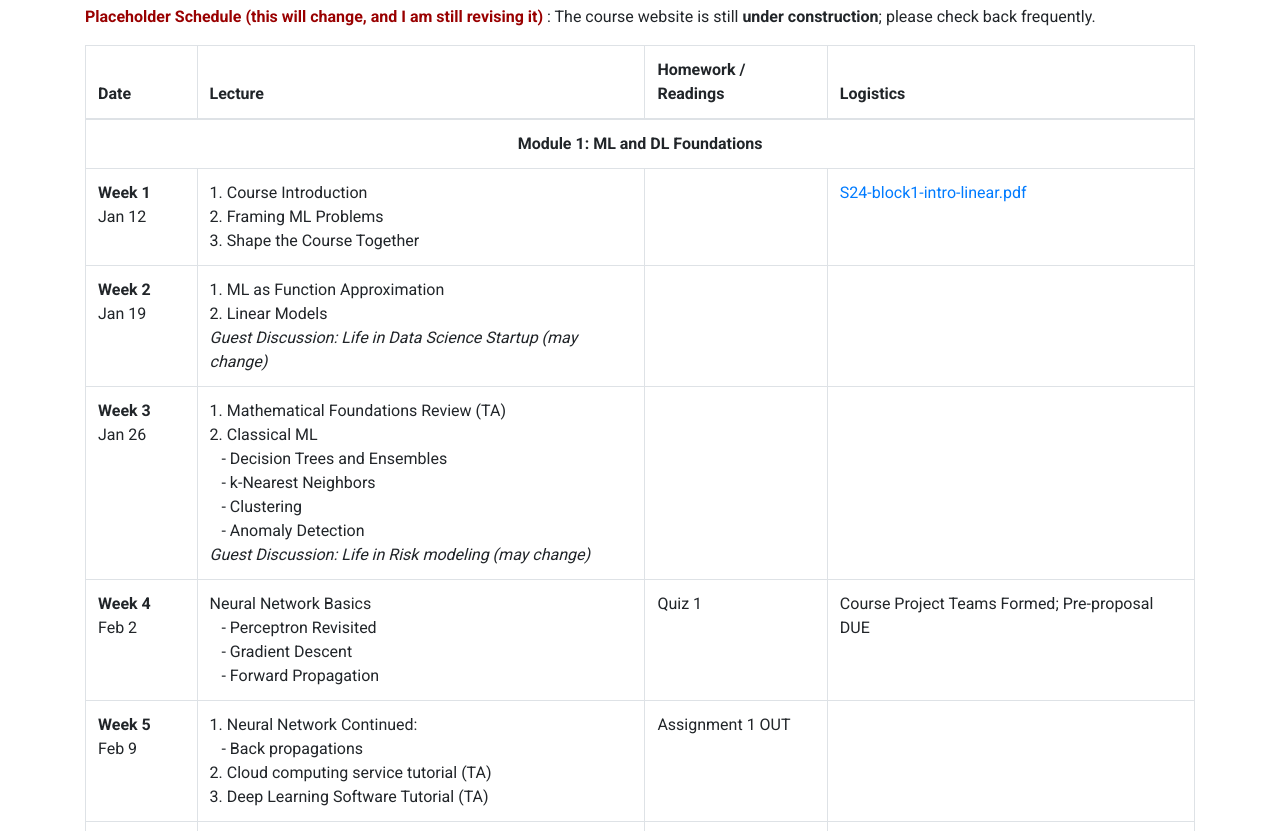
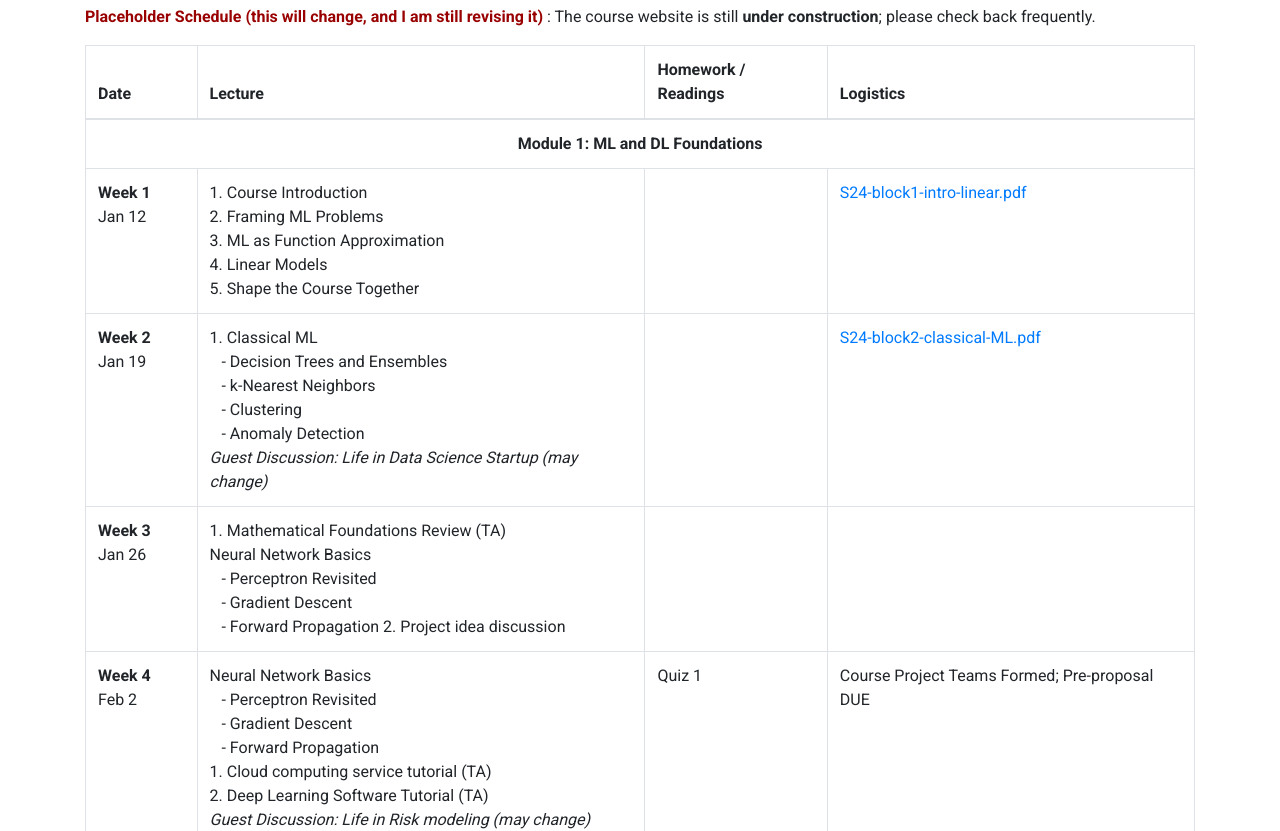
Before and after one commit to USC-ASAP/CSCI566-S24, a plain HTML site: page schedule.html in a window 1280 px wide. Shown: the part 121-952 px from the top of the page. Drawn offline with nearby package versions, Linux system fonts and the light colour scheme.

Commit message:
update schedule

```diff
--- a/schedule.html
+++ b/schedule.html
@@ -122,7 +122,9 @@
                             <td>
                                 1. Course Introduction<br>
                                 2. Framing ML Problems<br>
-                                3. Shape the Course Together
+                                3. ML as Function Approximation<br>
+                                4. Linear Models<br>
+                                5. Shape the Course Together
                             </td>
                             <td></td>
                             <td><a href="https://drive.google.com/file/d/1E3DbJHPKuRJPGlEWQgLZueLKgTCnR49A/view?usp=drive_link">S24-block1-intro-linear.pdf</a></td>
@@ -131,24 +133,26 @@
                         <tr>
                             <td><strong>Week 2</strong><br>Jan 19</td>
                             <td>
-                                1. ML as Function Approximation<br>
-                                2. Linear Models<br>
+                                1. Classical ML<br>
+                                &nbsp;&nbsp; - Decision Trees and Ensembles<br>
+                                &nbsp;&nbsp; - k-Nearest Neighbors<br>
+                                &nbsp;&nbsp; - Clustering <br>
+                                &nbsp;&nbsp; - Anomaly Detection <br>
                                 <em>Guest Discussion: Life in Data Science Startup (may change)</em>
                             </td>
                             <td></td>
-                            <td></td>
+                            <td><a href="https://drive.google.com/file/d/1BX6YxF0Ezi4qfSAQ38dF6kTNOtlfnVqC/view?usp=sharing">S24-block2-classical-ML.pdf</a></td>
                         </tr>
                         <tr>
                             <td><strong>Week 3</strong><br>Jan 26</td>
                             <td>
                                 1. Mathematical Foundations Review (TA)<br>
-                                2. Classical ML<br>
-                                &nbsp;&nbsp; - Decision Trees and Ensembles<br>
-                                &nbsp;&nbsp; - k-Nearest Neighbors<br>
-                                &nbsp;&nbsp; - Clustering <br>
-                                &nbsp;&nbsp; - Anomaly Detection <br>
-
-                                <em>Guest Discussion: Life in Risk modeling (may change)</em>
+                                Neural Network Basics<br>
+                                &nbsp;&nbsp; - Perceptron Revisited <br>
+                                &nbsp;&nbsp; - Gradient Descent <br>
+                                &nbsp;&nbsp; - Forward Propagation
+                                2. Project idea discussion
+<!--                                <em>Guest Discussion: Life in Risk modeling (may change)</em>-->
                             </td>
                             <td></td>
                             <td></td>
@@ -159,7 +163,10 @@
                                 Neural Network Basics<br>
                                 &nbsp;&nbsp; - Perceptron Revisited <br>
                                 &nbsp;&nbsp; - Gradient Descent <br>
-                                &nbsp;&nbsp; - Forward Propagation
+                                &nbsp;&nbsp; - Forward Propagation <br>
+                                1. Cloud computing service tutorial (TA)<br>
+                                2. Deep Learning Software Tutorial (TA)<br>
+                                <em>Guest Discussion: Life in Risk modeling (may change)</em>
                             </td>
                             <td>Quiz 1</td>
                             <td>Course Project Teams Formed; Pre-proposal DUE</td>
@@ -169,8 +176,6 @@
                             <td>
                                 1. Neural Network Continued:<br>
                                    &nbsp;&nbsp; - Back propagations<br>
-                                2. Cloud computing service tutorial (TA)<br>
-                                3. Deep Learning Software Tutorial (TA)
                             </td>
                             <td>Assignment 1 OUT</td>
                             <td></td>
```
Also changed, not shown: index.html (+1 -1 lines).
